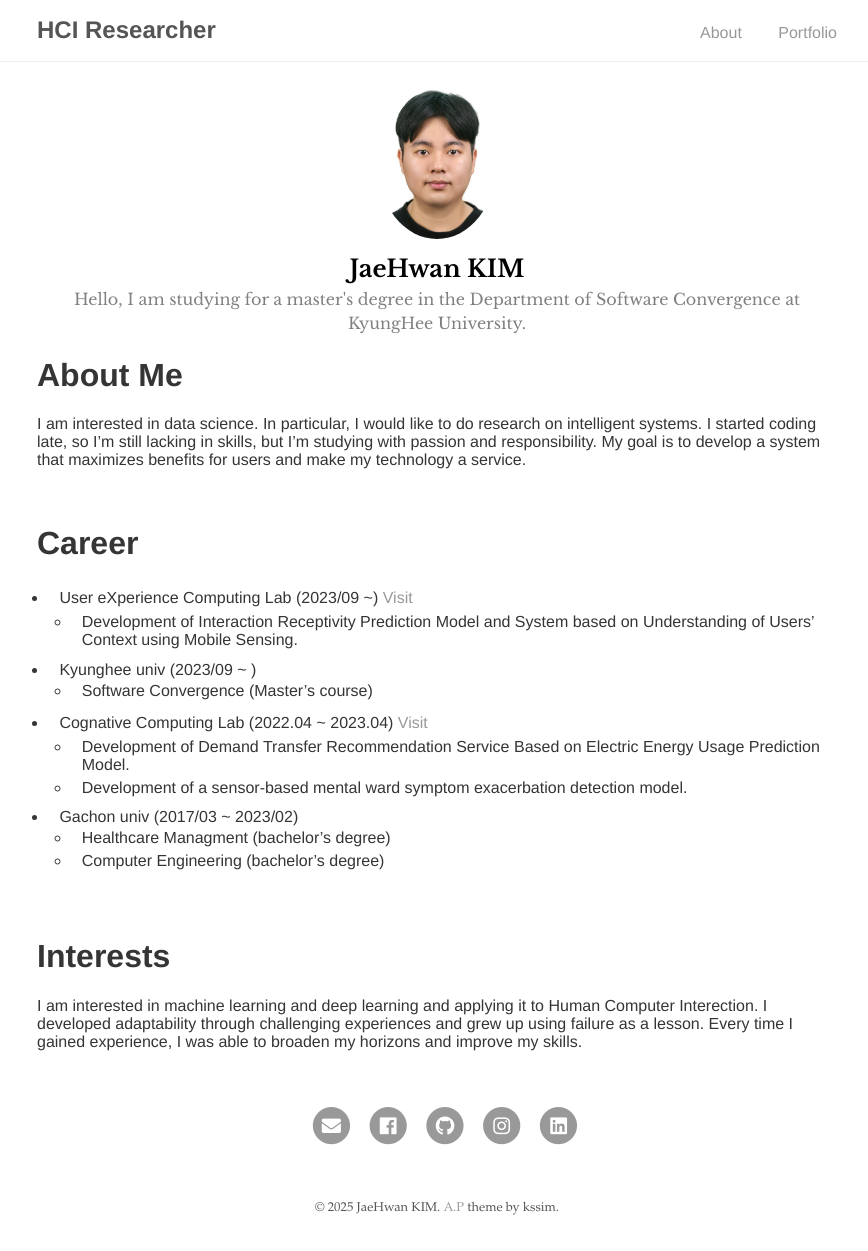
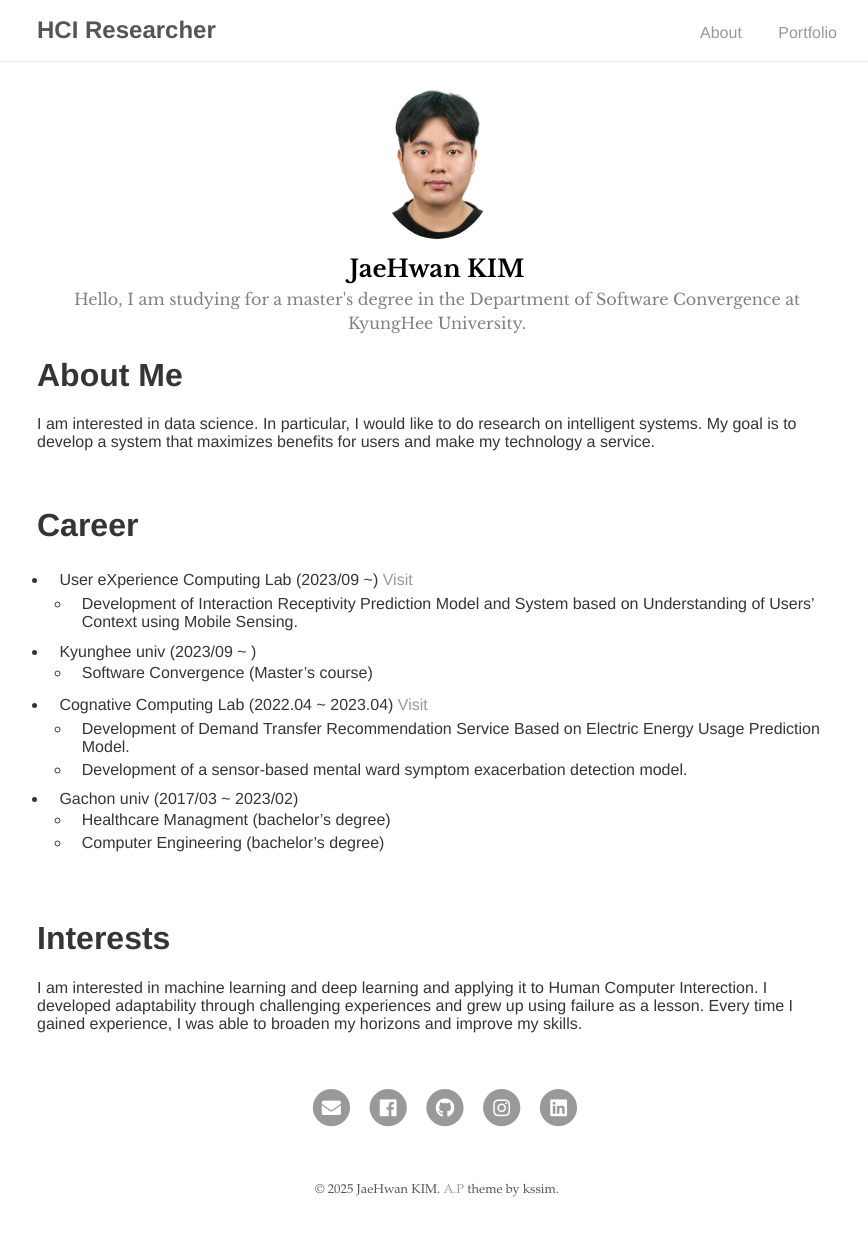
Before and after one commit to kjhwan98/kjhwan98.github.io, a Jekyll site: the page built from index.md, in a window 1280 px wide. Shown: the whole page, without its empty margins (203-1071 px from the left). Built offline with Jekyll 4.4.1, drawn with Linux system fonts in a browser that asks for light colours; our own code applies the rules of GitHub Pages for plain Markdown files.

Commit message:
Update index.md

```diff
--- a/index.md
+++ b/index.md
@@ -4,7 +4,6 @@ layout: about
 
 # About Me
 I am interested in data science. In particular, I would like to do research on intelligent systems.
-I started coding late, so I'm still lacking in skills, but I'm studying with passion and responsibility.
 My goal is to develop a system that maximizes benefits for users and make my technology a service.
 
 <br/>
```
